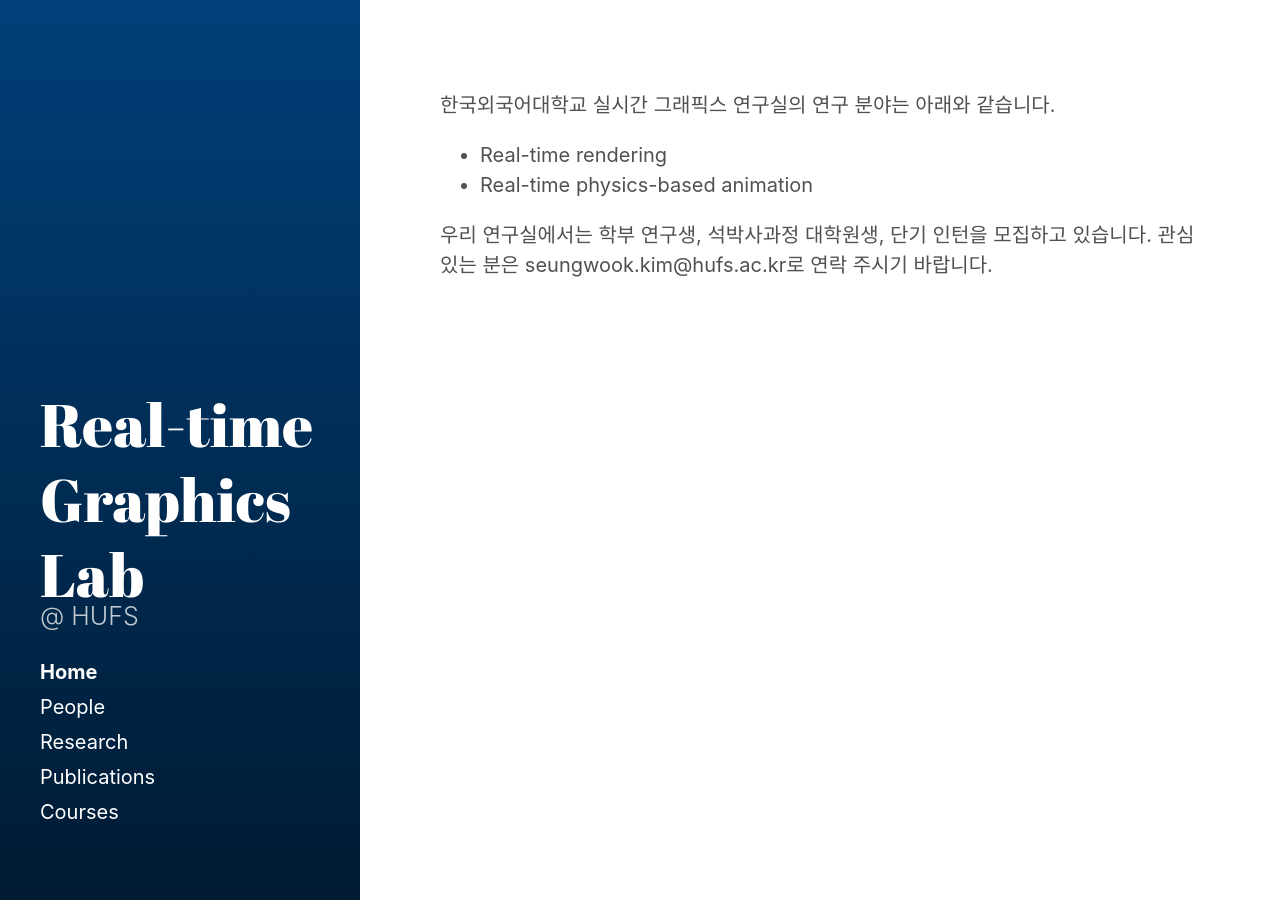
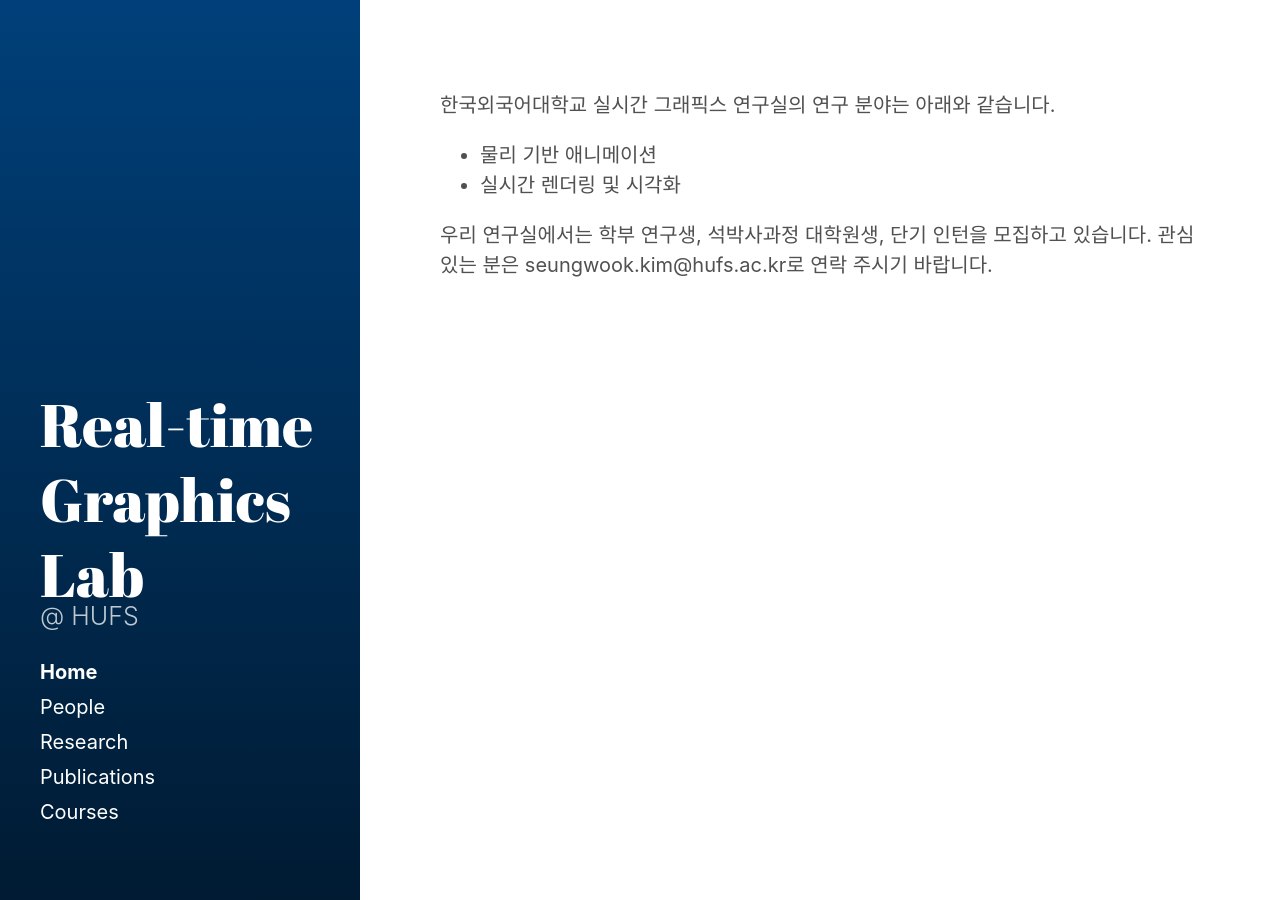
Before and after one commit to God-eunger/God-eunger.github.io, a Jekyll site: the page built from index.md, in a window 1280 px wide. Built offline with Jekyll 4.4.1, drawn with Linux system fonts in a browser that asks for light colours.

Commit message:
home edited

```diff
--- a/index.md
+++ b/index.md
@@ -3,8 +3,8 @@ layout: home
 ---
 
 한국외국어대학교 실시간 그래픽스 연구실의 연구 분야는 아래와 같습니다.
-* Real-time rendering
-* Real-time physics-based animation
+* 물리 기반 애니메이션
+* 실시간 렌더링 및 시각화
 
 우리 연구실에서는 학부 연구생, 석박사과정 대학원생, 단기 인턴을 모집하고 있습니다.
 관심 있는 분은 seungwook.kim@hufs.ac.kr로 연락 주시기 바랍니다.
```
